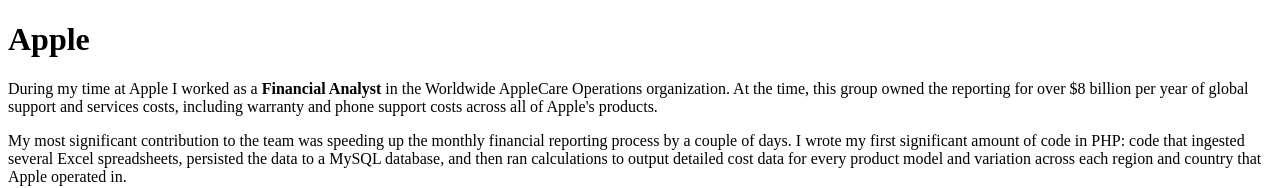
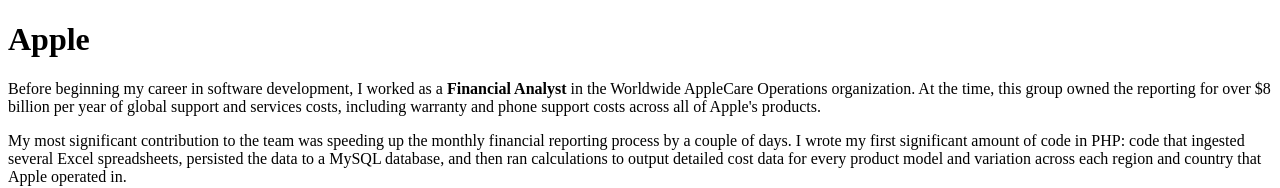
Before and after one commit to zhujohnny/zhujohnny.com, a Next.js app: page /work-experience/apple in a window 1280 px wide. Shown: the top 188 px of the page. Built offline with nearby package versions, Linux system fonts and the light colour scheme.

Commit message:
ServiceNow 2nd edit

```diff
--- a/pages/education/uc-san-diego.mdx
+++ b/pages/education/uc-san-diego.mdx
@@ -31,7 +31,7 @@
 
 ## CDW
 During my junior year I worked as a [campus ambassador](https://www.cdwjobs.com/pages/student) for a large Illinois based IT provider of hardware, software, and [value added services](https://www.cdw.com/content/cdw/en/solutions/it-asset-management.html).
-As an inside sales representative, I established a partnership with the UCSD centralized IT department as a preferred purchasing partner. I then reached out to individual departments to promote CDW so that UCSD could benefit from a volume purchasing agreement.
+As an field sales representative, I established a partnership with the UCSD centralized IT department as a preferred purchasing partner. I then reached out to individual departments to promote CDW so that UCSD could benefit from a volume purchasing agreement.
 
 What I remember most:
 1. Going on my first business trip to Chicago.
--- a/pages/work-experience/apple.mdx
+++ b/pages/work-experience/apple.mdx
@@ -3,7 +3,7 @@
 
 # Apple
 
-During my time at Apple I worked as a **Financial Analyst** in the Worldwide AppleCare Operations organization.
+Before beginning my career in software development, I worked as a **Financial Analyst** in the Worldwide AppleCare Operations organization.
 At the time, this group owned the reporting for over $8 billion per year of global support and services costs, including warranty and phone support costs across all of Apple's products.
 
 My most significant contribution to the team was speeding up the monthly financial reporting process by a couple of days.
```
Also changed, not shown: pages/work-experience/servicenow.mdx (+13 -5 lines).
